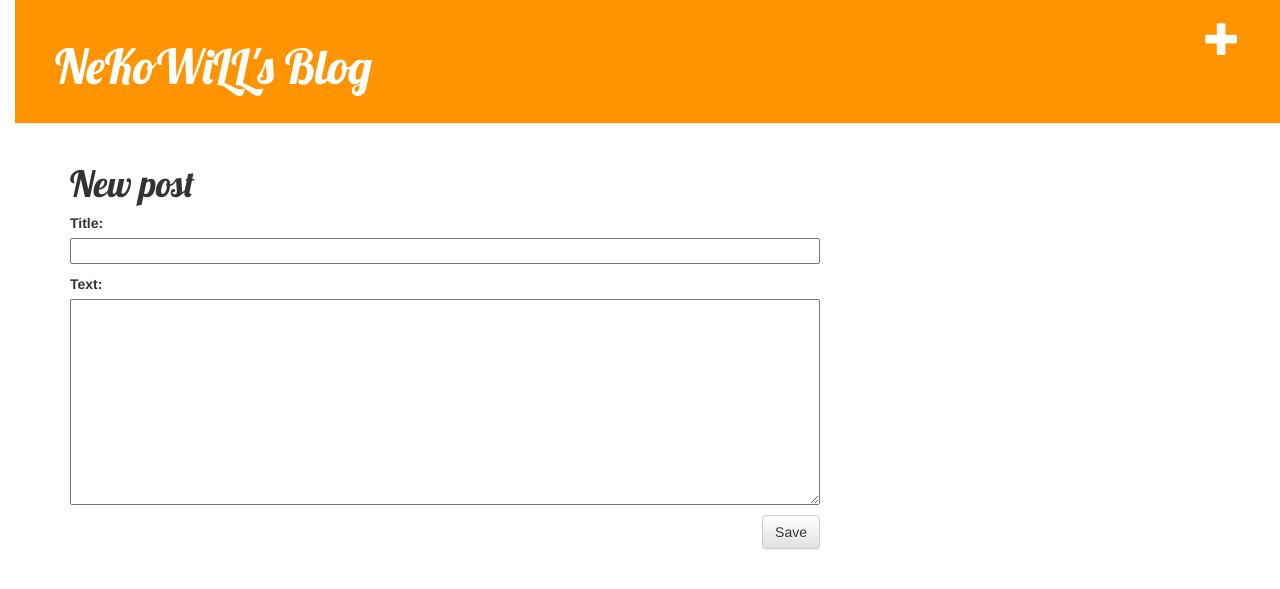
After one commit to NeKoWiLL/my-first-blog, a Django app: page /post/new/ in a window 1280 px wide. The commit adds this page. Shown: the top 589 px of the page. Run offline with Django 3.2, Linux system fonts and the light colour scheme; some libraries are stand-ins or nearby versions.

Commit message:
Añadidas las vistas de crear y editar post de blog dentro del sitio.

```diff
--- /dev/null
+++ b/blog/forms.py
@@ -0,0 +1,9 @@
+from django import forms
+
+from .models import Post
+
+class PostForm(forms.ModelForm):
+
+    class Meta:
+        model = Post
+        fields = ('title', 'text',)
--- a/blog/templates/blog/base.html
+++ b/blog/templates/blog/base.html
@@ -1,7 +1,7 @@
 {% load staticfiles %}
 <html>
     <head>
-        <title>Django Girls blog</title>
+        <title>NeKoWiLL's blog</title>
         <link rel="stylesheet" href="//maxcdn.bootstrapcdn.com/bootstrap/3.2.0/css/bootstrap.min.css">
         <link rel="stylesheet" href="//maxcdn.bootstrapcdn.com/bootstrap/3.2.0/css/bootstrap-theme.min.css">
         <link href='//fonts.googleapis.com/css?family=Lobster&subset=latin,latin-ext' rel='stylesheet' type='text/css'>
@@ -9,7 +9,8 @@
     </head>
     <body>
         <div class="page-header">
-            <h1><a href="/">Django Girls Blog</a></h1>
+            <a href="{% url 'blog.views.post_new' %}" class="top-menu"><span class="glyphicon glyphicon-plus"></span></a>
+            <h1><a href="/">NeKoWiLL's Blog</a></h1>
         </div>
         <div class="content container">
             <div class="row">
--- a/blog/templates/blog/post_detail.html
+++ b/blog/templates/blog/post_detail.html
@@ -7,6 +7,7 @@
                 {{ post.published_date }}
             </div>
         {% endif %}
+        <a class="btn btn-default" href="{% url 'post_edit' pk=post.pk %}"><span class="glyphicon glyphicon-pencil"></span></a>
         <h1>{{ post.title }}</h1>
         <p>{{ post.text|linebreaksbr }}</p>
     </div>
--- /dev/null
+++ b/blog/templates/blog/post_edit.html
@@ -0,0 +1,9 @@
+{% extends 'blog/base.html' %}
+
+{% block content %}
+    <h1>New post</h1>
+    <form method="POST" class="post-form">{% csrf_token %}
+        {{ form.as_p }}
+        <button type="submit" class="save btn btn-default">Save</button>
+    </form>
+{% endblock %}
--- a/blog/urls.py
+++ b/blog/urls.py
@@ -1,7 +1,9 @@
-from django.conf.urls import include, url
+from django.conf.urls import url
 from . import views
 
 urlpatterns = [
     url(r'^$', views.post_list),
     url(r'^post/(?P<pk>[0-9]+)/$', views.post_detail),
+    url(r'^post/new/$', views.post_new, name='post_new'),
+    url(r'^post/(?P<pk>[0-9]+)/edit/$', views.post_edit, name='post_edit'),
 ]
--- a/blog/views.py
+++ b/blog/views.py
@@ -1,6 +1,7 @@
-from django.shortcuts import render, get_object_or_404
+from django.shortcuts import render, get_object_or_404, redirect
 from django.utils import timezone
 from .models import Post
+from .forms import PostForm
 
 def post_list(request):
     posts = Post.objects.filter(published_date__lte=timezone.now()).order_by('published_date')
@@ -9,3 +10,29 @@ def post_list(request):
 def post_detail(request, pk):
 	post = get_object_or_404(Post, pk=pk)
 	return render(request,'blog/post_detail.html', {'post': post})
+
+def post_new(request):
+    if request.method == "POST":
+        form = PostForm(request.POST)
+        if form.is_valid():
+            post = form.save(commit=False)
+            post.author = request.user
+            post.published_date = timezone.now()
+            post.save()
+            return redirect('blog.views.post_detail', pk=post.pk)
+    else:
+        form = PostForm()
+    return render(request, 'blog/post_edit.html', {'form': form})
+
+def post_edit(request, pk):
+    post = get_object_or_404(Post, pk=pk)
+    if request.method == "POST":
+        form = PostForm(request.POST, instance=post)
+        if form.is_valid():
+            post = form.save(commit=False)
+            post.author = request.user
+            post.save()
+            return redirect('blog.views.post_detail', pk=post.pk)
+    else:
+        form = PostForm(instance=post)
+    return render(request, 'blog/post_edit.html', {'form': form})
```
